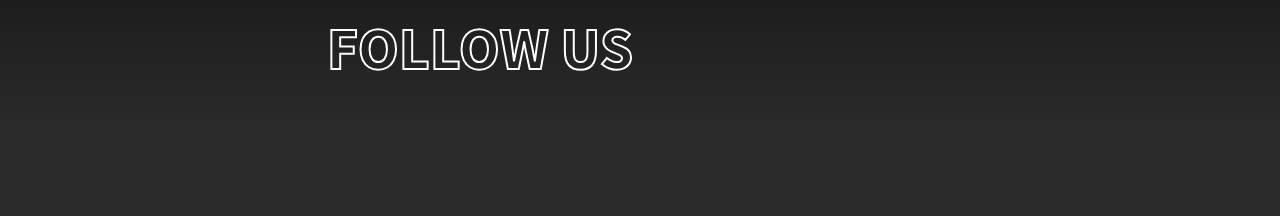
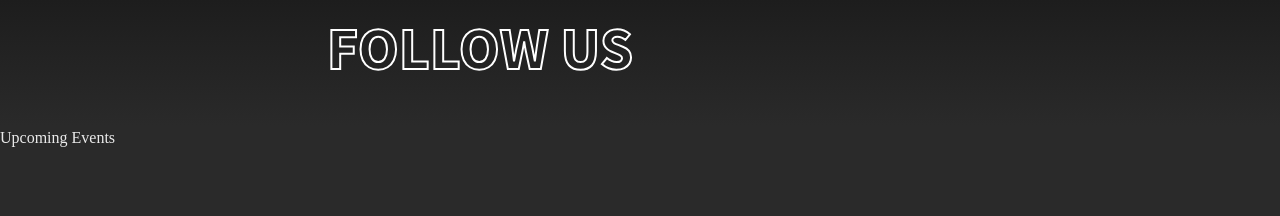
Before and after one commit to austinengelbrecht/toxictournaments, a Vue app: page /home in a window 1280 px wide. Shown: the part 920-1136 px from the top of the page. Built offline with nearby package versions, Linux system fonts and the light colour scheme; some icons are missing; a web font is replaced by a local one.

Commit message:
Init new component

```diff
--- /dev/null
+++ b/src/components/UpcomingEvents.vue
@@ -0,0 +1,15 @@
+<template>
+  <section>
+    <h2>Upcoming Events</h2>
+  </section>
+</template>
+
+<script>
+export default {
+  setup() {
+    return {};
+  },
+};
+</script>
+
+<style lang="scss" scoped></style>
--- a/src/pages/HomeView.vue
+++ b/src/pages/HomeView.vue
@@ -3,6 +3,7 @@ import IntroHero from "../components/IntroHero/IntroHero.vue";
 import TheFollowUs from "../components/TheFollowUs.vue";
 
 import { defineAsyncComponent } from "vue";
+// import UpcomingEvents from "../components/UpcomingEvents.vue";
 
 const TheLatestVideos = defineAsyncComponent(() =>
   import("../components/LatestVideos/TheLatestVideos.vue")
@@ -11,12 +12,18 @@ const TheLatestVideos = defineAsyncComponent(() =>
 const ContactBanner = defineAsyncComponent(() =>
   import("../components/ContactForm/ContactBanner.vue")
 );
+
+const UpcomingEvents = defineAsyncComponent(() =>
+  import("../components/UpcomingEvents.vue")
+);
 </script>
 
 <template>
   <IntroHero />
   <TheFollowUs />
 
+  <UpcomingEvents />
+
   <TheLatestVideos />
   <ContactBanner />
 </template>
```
